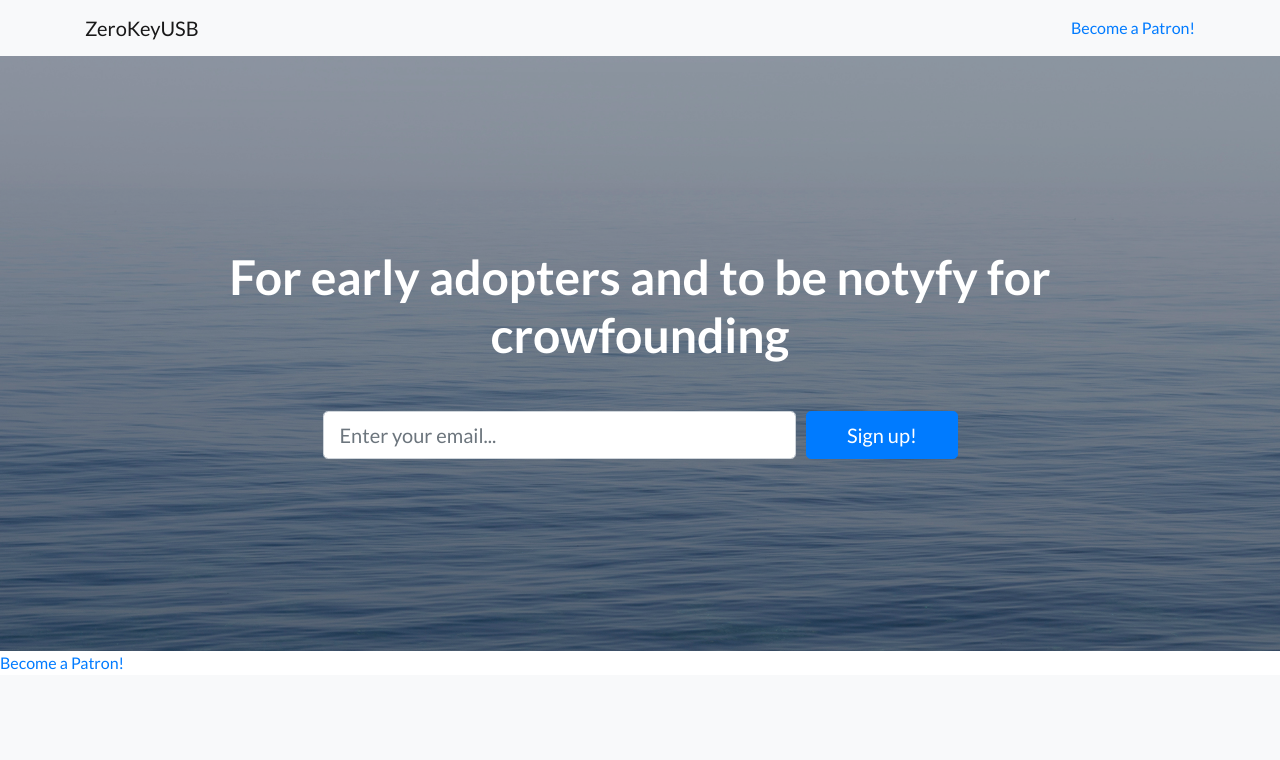
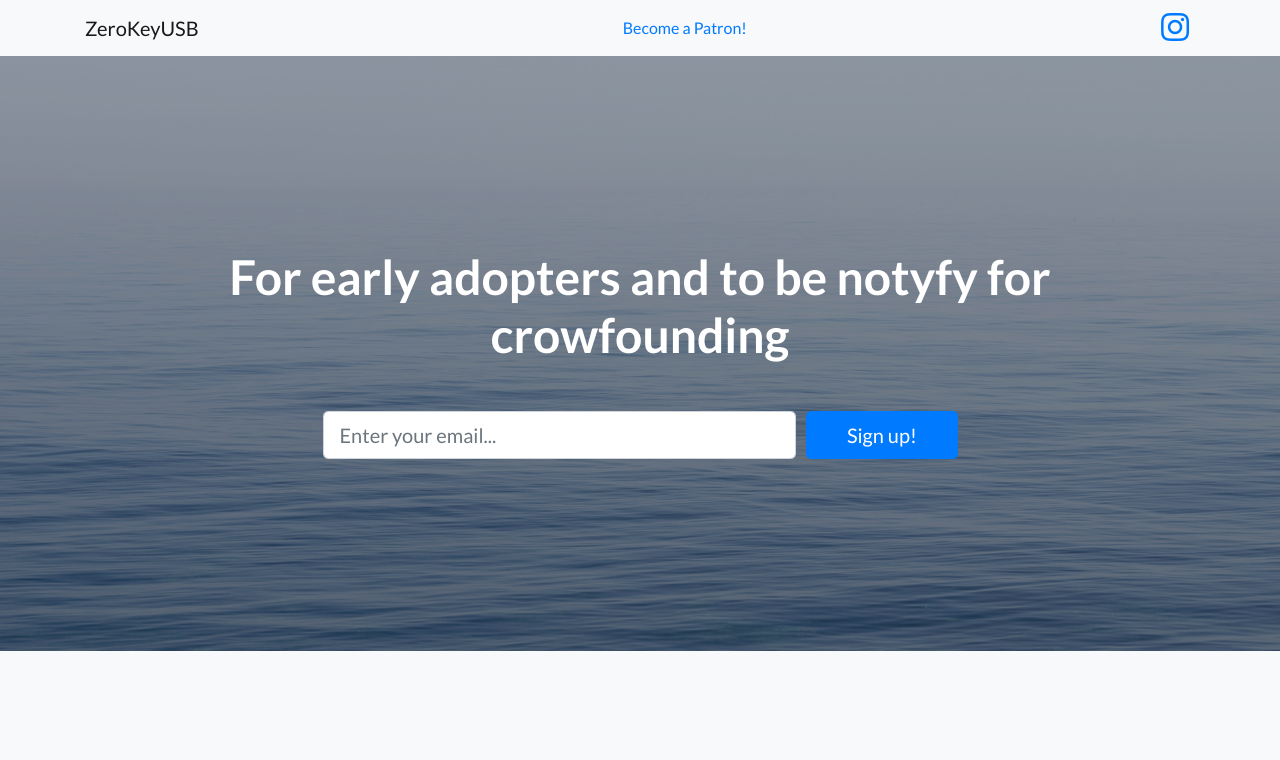
Before and after one commit to zerokeyusb/bootstrap, a website: page index.html in a window 1280 px wide. Shown: the top 760 px of the page. Drawn offline with Linux system fonts and the light colour scheme.

Commit message:
Update index.html

```diff
--- a/index.html
+++ b/index.html
@@ -30,6 +30,9 @@
     <div class="container">
       <a class="navbar-brand" href="#">ZeroKeyUSB</a>
       <a href="https://www.patreon.com/bePatron?u=40996924" data-patreon-widget-type="become-patron-button">Become a Patron!</a><script async src="https://c6.patreon.com/becomePatronButton.bundle.js"></script>
+                  <a href="https://www.instagram.com/zerokeyusb">
+                <i class="fab fa-instagram fa-2x fa-fw"></i>
+              </a>
     </div>
   </nav>
 
@@ -58,7 +61,7 @@
       </div>
     </div>
   </header>
-<a href="https://www.patreon.com/bePatron?u=40996924" data-patreon-widget-type="become-patron-button">Become a Patron!</a><script async src="https://c6.patreon.com/becomePatronButton.bundle.js"></script>
+
   <!-- Icons Grid -->
   <section class="features-icons bg-light text-center">
     <div class="container">
```
